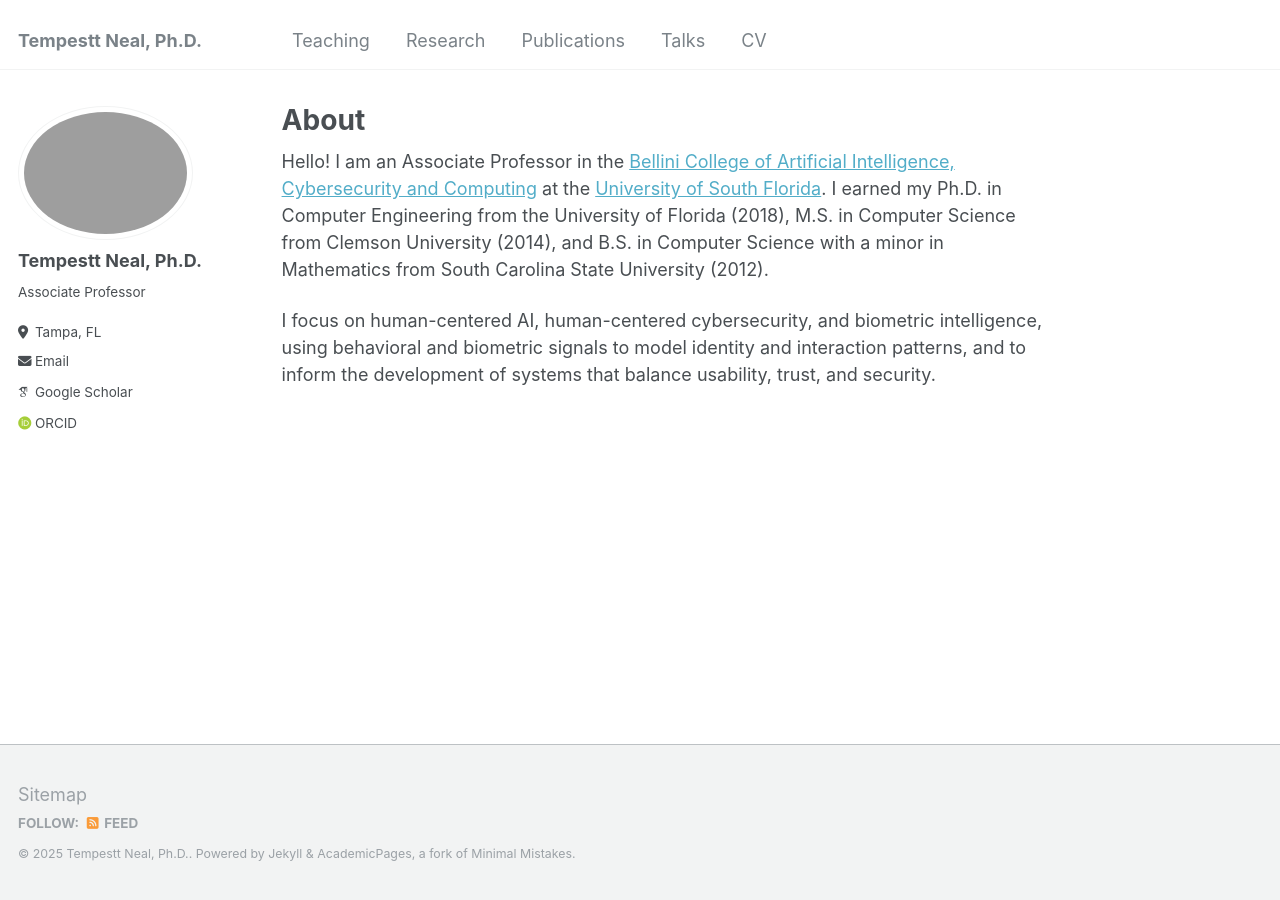
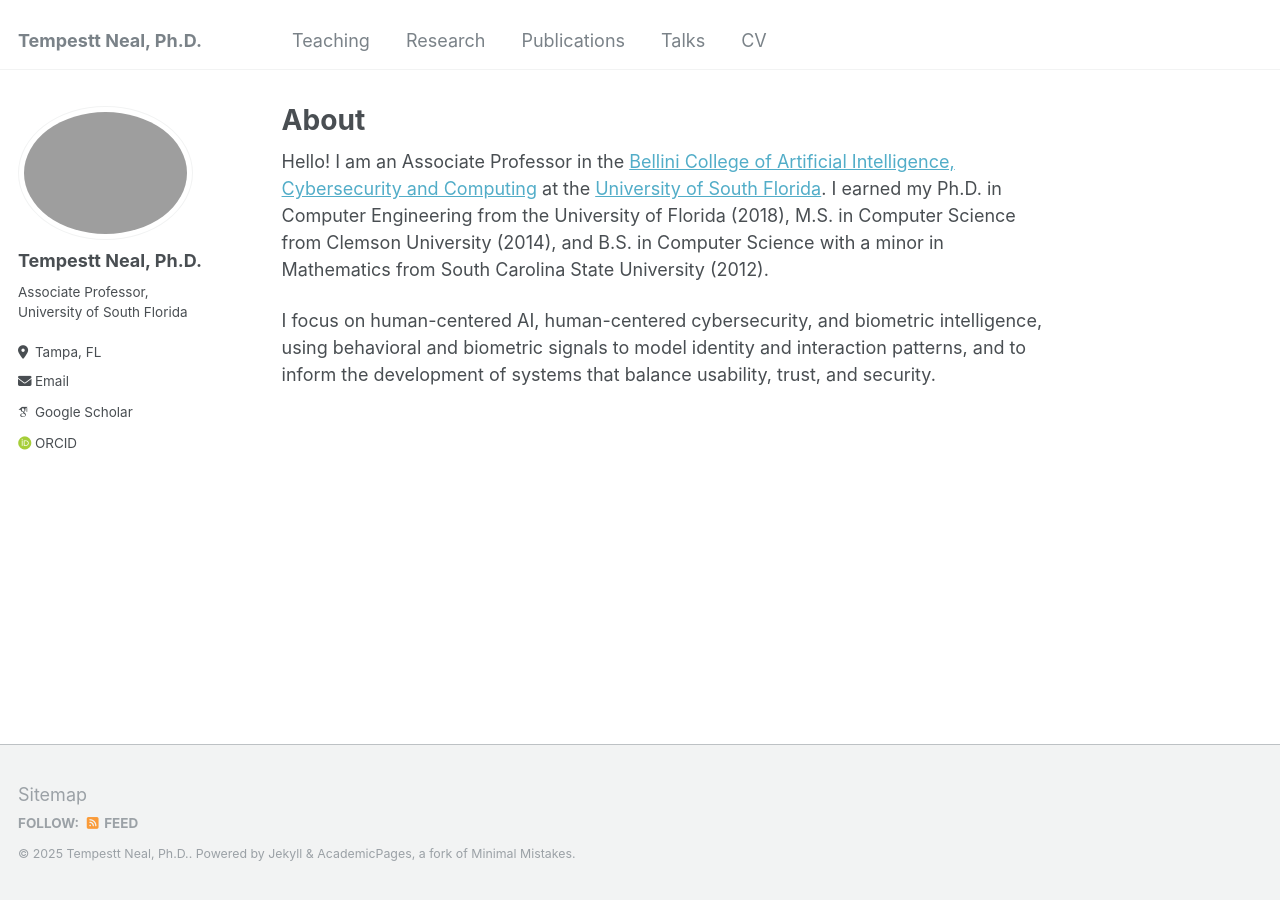
Before and after one commit to tempestt-neal/home, a Jekyll site: the page built from _pages/about.md, in a window 1280 px wide. Built offline with Jekyll 4.4.1, drawn with Linux system fonts in a browser that asks for light colours; some web fonts are replaced.

Commit message:
Update _config.yml

```diff
--- a/_config.yml
+++ b/_config.yml
@@ -24,7 +24,7 @@ author:
   avatar           : "profile.png"
   name             : "Tempestt Neal, Ph.D."
   pronouns         : # "she/her"
-  bio              : "Associate Professor"
+  bio              : "Associate Professor, University of South Florida"
   location         : "Tampa, FL"
   employer         : # "Associate Professor, University of South Florida" #, Department of Computer Science and Engineering"
   uri              : # URL
```
